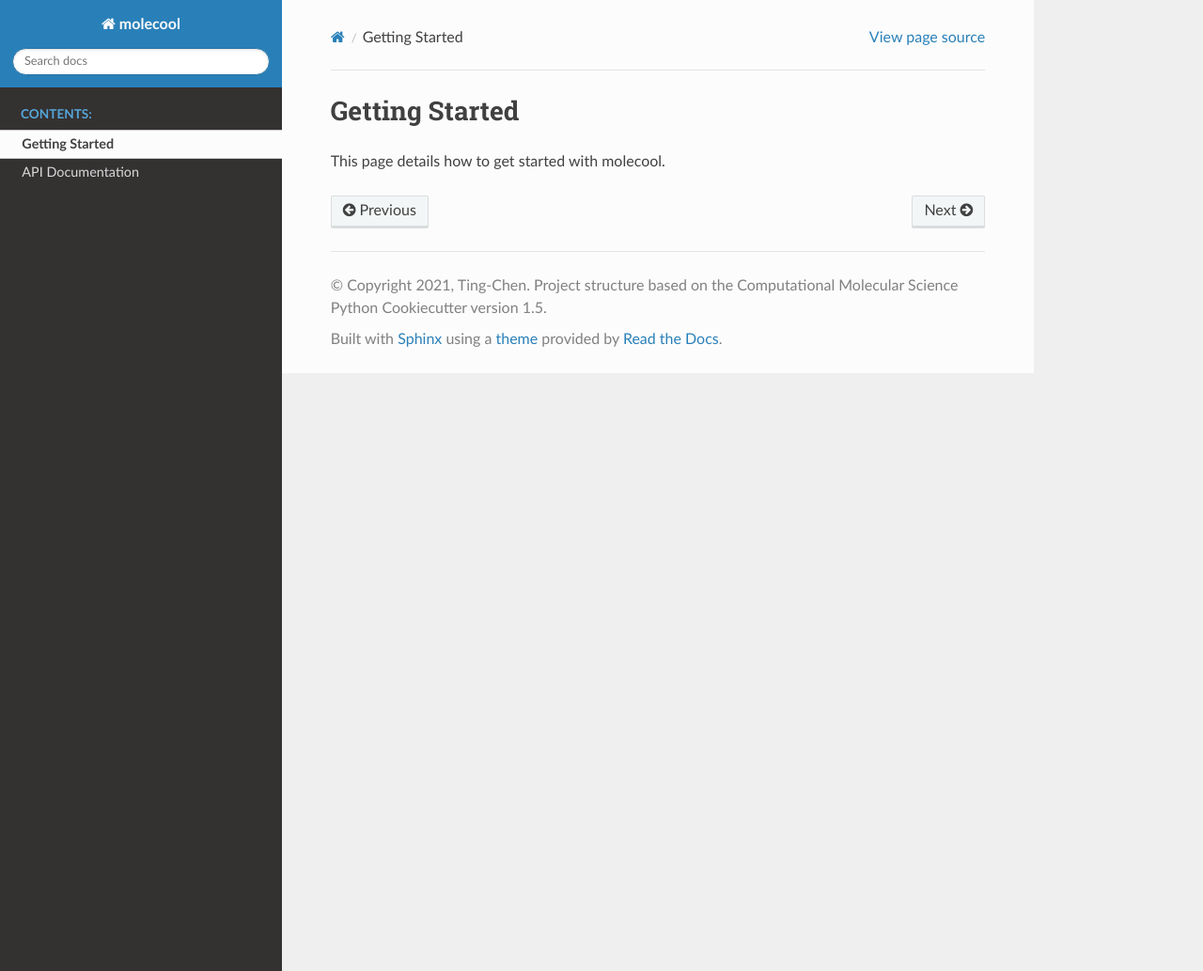
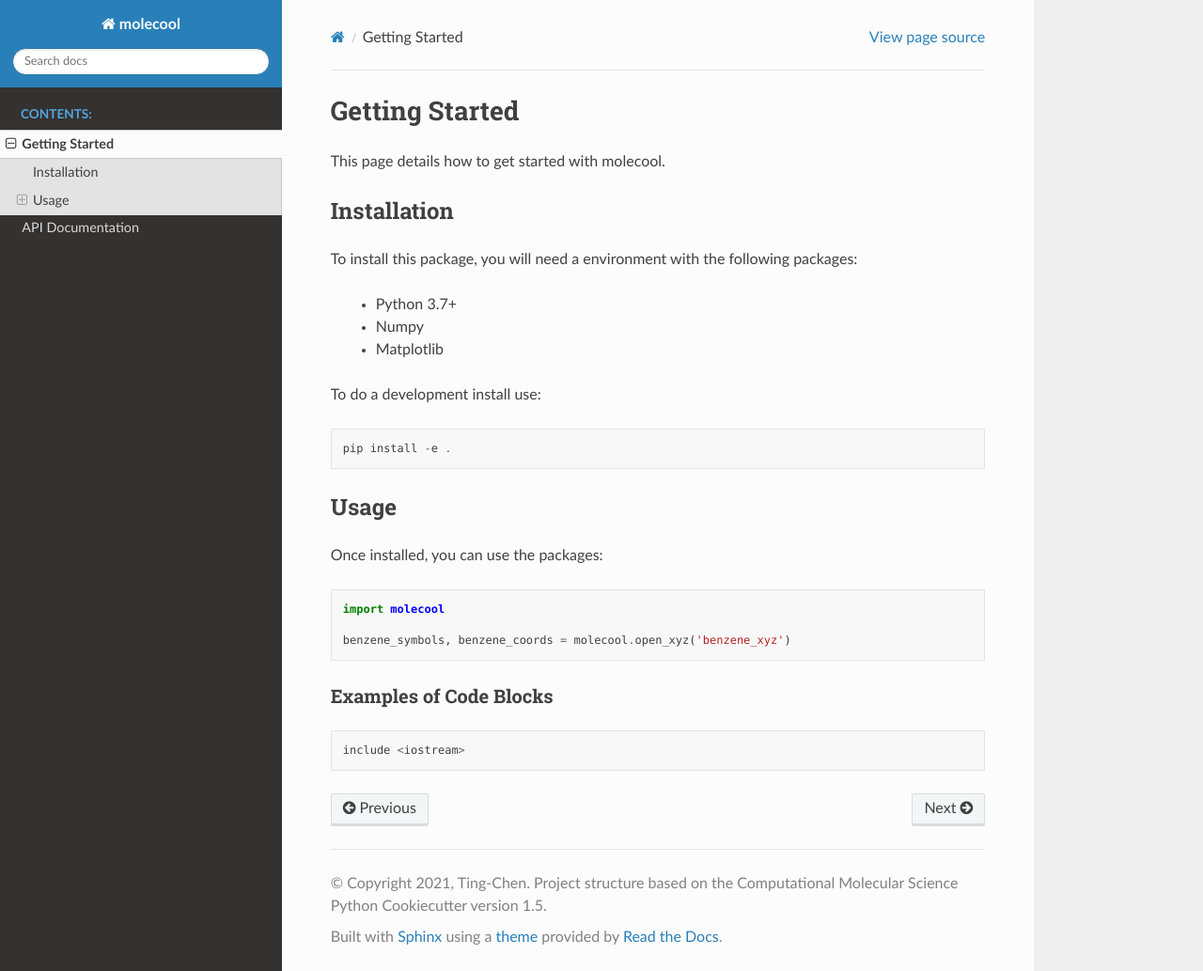
Before and after one commit to Tingchenlee/mit_workshop, a Sphinx documentation site: the page built from docs/getting_started.rst, in a window 1280 px wide and 1033 px high. Shown: the whole window at 94% size. Built offline with Sphinx 7.4.7 and the Read the Docs theme 2.0.0, drawn with Linux system fonts in a browser that asks for light colours; the version number could not be read and is left out.

```diff
--- a/docs/api.rst
+++ b/docs/api.rst
@@ -5,3 +5,5 @@ API Documentation
    :toctree: autosummary
 
    molecool.canvas
+   molecool.calculate_distance
+   molecool.calculate_center_of_mass
--- /dev/null
+++ b/docs/autosummary/molecool.calculate_center_of_mass.rst
@@ -0,0 +1,6 @@
+molecool.calculate\_center\_of\_mass
+====================================
+
+.. currentmodule:: molecool
+
+.. autofunction:: calculate_center_of_mass
--- /dev/null
+++ b/docs/autosummary/molecool.calculate_distance.rst
@@ -0,0 +1,6 @@
+molecool.calculate\_distance
+============================
+
+.. currentmodule:: molecool
+
+.. autofunction:: calculate_distance
--- /dev/null
+++ b/docs/autosummary/molecool.canvas.rst
@@ -0,0 +1,6 @@
+molecool.canvas
+===============
+
+.. currentmodule:: molecool
+
+.. autofunction:: canvas
--- a/docs/getting_started.rst
+++ b/docs/getting_started.rst
@@ -2,3 +2,30 @@ Getting Started
 ===============
 
 This page details how to get started with molecool.
+
+Installation
+------------
+To install this package, you will need a environment with the following packages:
+
+ * Python 3.7+
+ * Numpy
+ * Matplotlib
+
+To do a development install use::
+
+    pip install -e .
+
+Usage
+------------
+Once installed, you can use the packages::
+
+    import molecool
+
+    benzene_symbols, benzene_coords = molecool.open_xyz('benzene_xyz')
+
+Examples of Code Blocks
+++++++++++++++++++++++
+
+.. code-block:: c++
+
+    include <iostream>
--- a/docs/index.rst
+++ b/docs/index.rst
@@ -5,6 +5,9 @@
 
 Welcome to molecool's documentation!
 =========================================================
+molecool is a Python package which can read in, perform analysis and visualize molecular coordinates.
+
+This is a fake package for a workshop.
 
 .. toctree::
    :maxdepth: 2
```
Also changed, not shown: README.md (+1 -1 lines).
